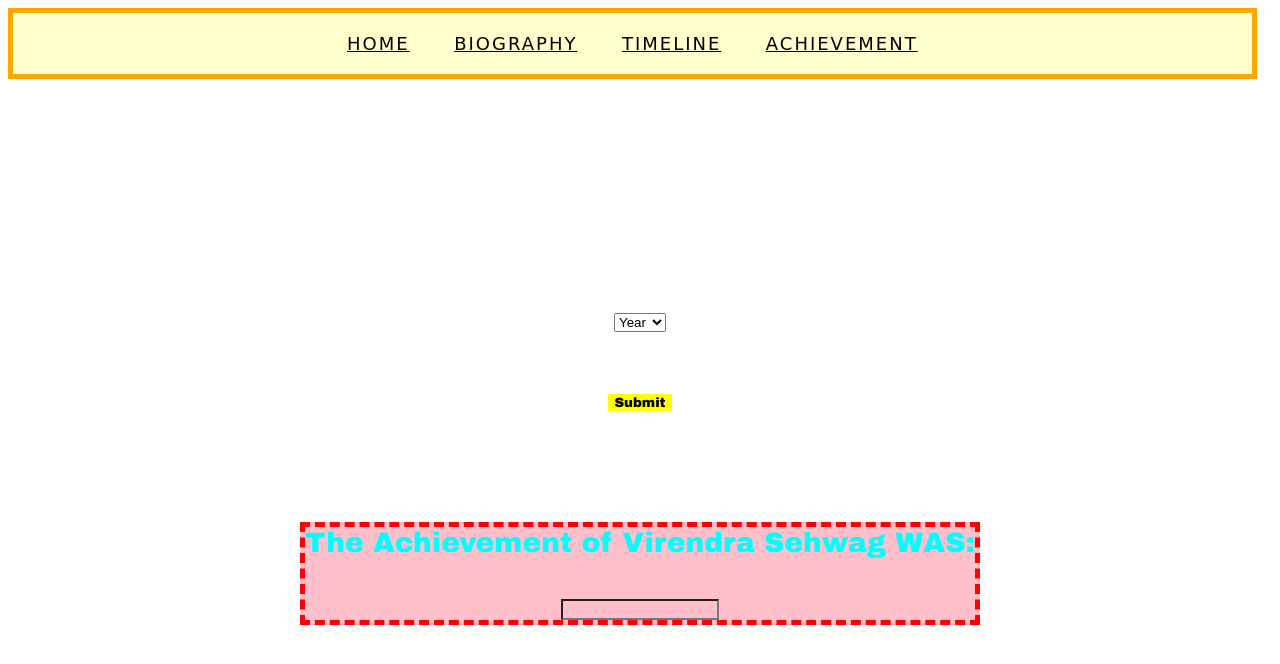
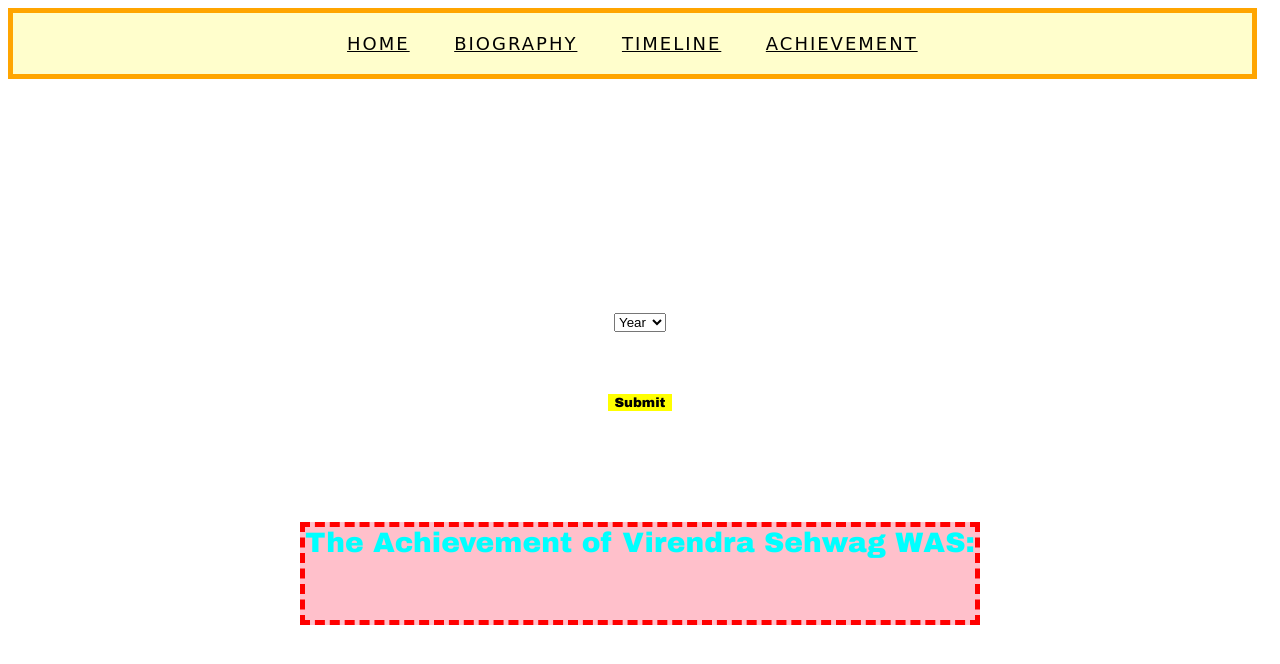
Before and after one commit to TulasiJG/cricket, a plain HTML site: page index.html in a window 1280 px wide. Drawn offline with Linux system fonts and the light colour scheme.

Commit message:
Update index.html

```diff
--- a/index.html
+++ b/index.html
@@ -47,7 +47,7 @@
     <br> <br>
 
 
-            <h3 style="background-color:pink; font-family:Arial Black; border:5px dashed red" id="mainheader">  The Achievement of Virendra Sehwag WAS:<br/><br/><input type="text" name="achieved" value="" readonly id="result1" style="background-color:transparent; width:150px; font-family:Arial Black; color:cyan;"> <br></h3>
+            <h3 style="background-color:pink; font-family:Arial Black; border:5px dashed red" id="mainheader">  The Achievement of Virendra Sehwag WAS:<br/><br/><input type="text" name="achieved" value="" readonly id="result1" style="background-color:transparent; width:300px; font-family:Arial Black; color:cyan; border-style:none;"> <br></h3>
 	</div>
     </form>
 	</div>
```
